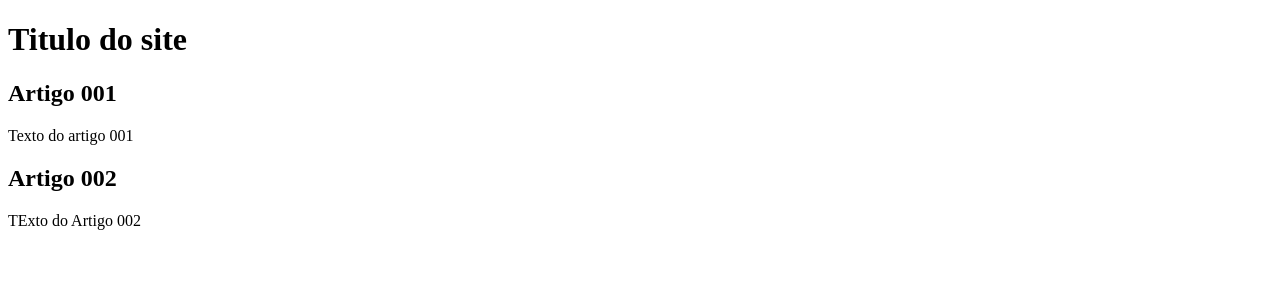
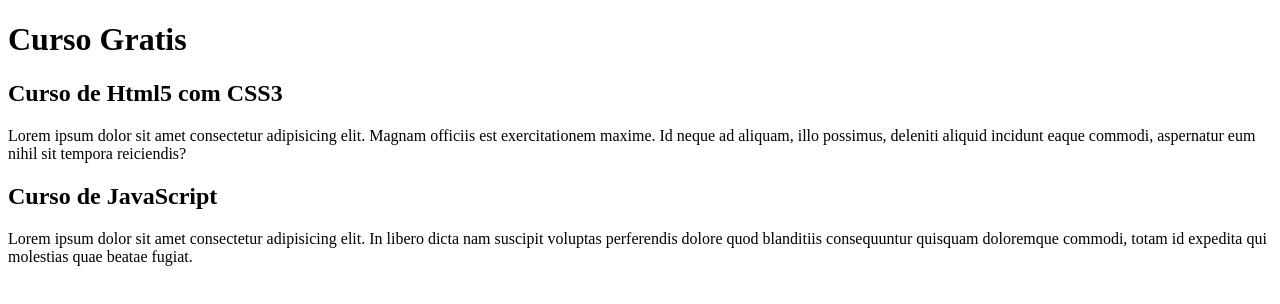
Before and after one commit to CamposRodrigo/projeto-site, a plain HTML site: page index.html in a window 1280 px wide. Drawn offline with Linux system fonts and the light colour scheme.

Commit message:
Update index.html
comecei a escrever conteudo

```diff
--- a/index.html
+++ b/index.html
@@ -8,14 +8,14 @@
 <body>
     <main>
         <header>
-            <h1>Titulo do site </h1>
+            <h1>Curso Gratis </h1>
             <article>
-                <h2>Artigo 001</h2>
-                <p>Texto do artigo 001</p>
+                <h2>Curso de Html5 com CSS3</h2>
+                <p>Lorem ipsum dolor sit amet consectetur adipisicing elit. Magnam officiis est exercitationem maxime. Id neque ad aliquam, illo possimus, deleniti aliquid incidunt eaque commodi, aspernatur eum nihil sit tempora reiciendis?</p>
             </article>
             <article>
-                <h2>Artigo 002</h2>
-                <p>TExto do Artigo 002</p>
+                <h2>Curso de JavaScript</h2>
+                <p>Lorem ipsum dolor sit amet consectetur adipisicing elit. In libero dicta nam suscipit voluptas perferendis dolore quod blanditiis consequuntur quisquam doloremque commodi, totam id expedita qui molestias quae beatae fugiat.</p>
             </article>
         </header>
     </main>
```
